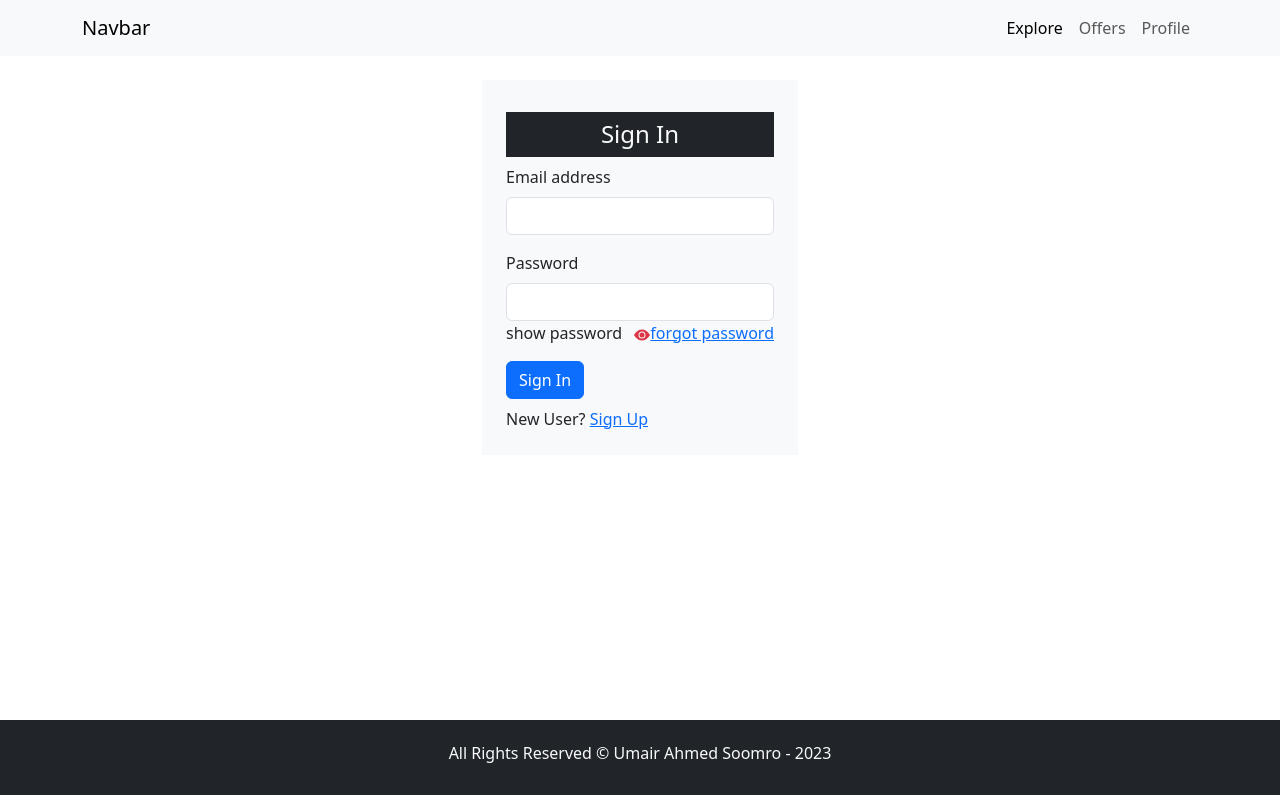
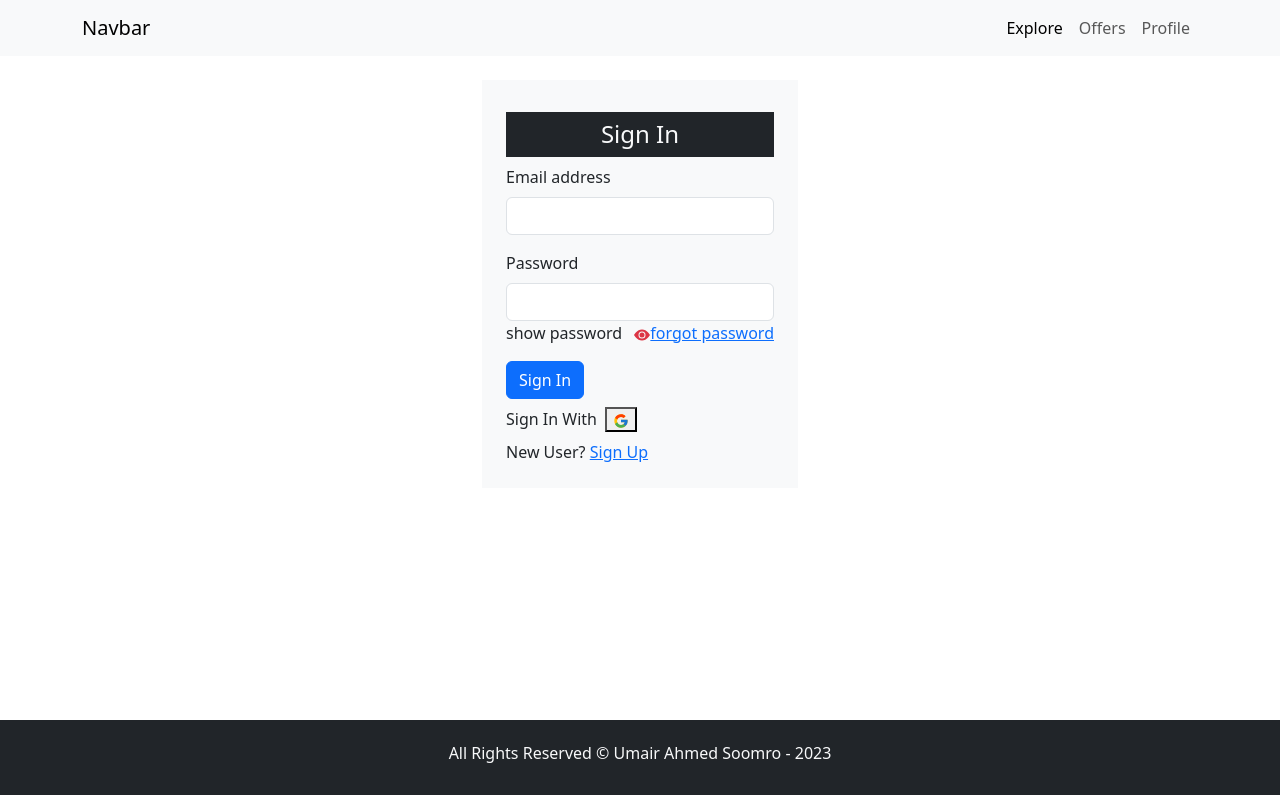
Before and after one commit to Umair513/House_Market-Place-App, a React (Create React App) app in the folder house-market-react-firebase/: page /signin in a window 1280 px wide. Built offline with nearby package versions, Linux system fonts and the light colour scheme.

Commit message:
Done with Google Auth functionality

```diff
--- /dev/null
+++ b/house-market-react-firebase/src/components/OAuth.js
@@ -0,0 +1,44 @@
+import React from 'react'
+import { useLocation, useNavigate } from 'react-router-dom'
+import { getAuth, signInWithPopup, GoogleAuthProvider } from 'firebase/auth'
+import { doc, setDoc, getDoc, serverTimestamp } from "firebase/firestore"
+import { db } from "../firebase.config"
+import { toast } from "react-toastify"
+import { FcGoogle } from "react-icons/fc"
+
+const OAuth = () => {
+
+    const onGoogleAuthHandler = async () => {
+        try {
+            const auth = getAuth()
+            const provider = new GoogleAuthProvider()
+            const result = await signInWithPopup(auth, provider)
+            const user = result.user
+            const docRef = doc(db, "users", user.uid)
+            const docSnap = await getDoc(docRef)
+            if (!docSnap.exists()) {
+                await setDoc(doc(db, "users", user.uid), {
+                    name: user.displayName,
+                    email: user.email,
+                    timestamp: serverTimestamp()
+                })
+            }
+            navigate("/")
+        } catch (error) {
+            toast.error("Google Auth Failed")
+        }
+    }
+    const navigate = useNavigate()
+    const location = useLocation()
+    return (
+        <div>
+            <h6 className='mt-2'>Sign {location.pathname === "/signup" ? "Up" : "In"} With &nbsp;
+                <button onClick={onGoogleAuthHandler}>
+                    <FcGoogle></FcGoogle>
+                </button>
+            </h6>
+        </div>
+    )
+}
+
+export default OAuth
--- a/house-market-react-firebase/src/pages/SignIn.js
+++ b/house-market-react-firebase/src/pages/SignIn.js
@@ -5,6 +5,7 @@ import { useNavigate } from 'react-router-dom'
 import { BsFillEyeFill } from "react-icons/bs"
 import Layout from '../components/Layout/Layout'
 import { toast } from 'react-toastify'
+import OAuth from '../components/OAuth'
 
 const SignIn = () => {
     const [showPassword, setShowPassword] = useState(false)
@@ -52,8 +53,8 @@ const SignIn = () => {
                     </div>
 
                     <button type="submit" className="btn btn-primary">Sign In</button>
+                    <OAuth></OAuth>
                     <div className='mt-2'>
-
                         <span>New User?</span> <Link to="/signup">Sign Up</Link>
                     </div>
                 </form>
--- a/house-market-react-firebase/src/pages/SignUp.js
+++ b/house-market-react-firebase/src/pages/SignUp.js
@@ -7,6 +7,7 @@ import { db } from "../firebase.config"
 import { doc, setDoc, serverTimestamp } from "firebase/firestore"
 import Layout from '../components/Layout/Layout'
 import { toast } from 'react-toastify'
+import OAuth from '../components/OAuth'
 
 const SignUp = () => {
     const [showPassword, setShowPassword] = useState(false)
@@ -62,7 +63,8 @@ const SignUp = () => {
 
                     <button type="submit" className="btn btn-primary">Sign Up</button>
                     <div>
-                        <h6>Login with Google</h6>
+
+                        <OAuth></OAuth>
                         <span>Already User</span> <Link to="/signin">Login</Link>
                     </div>
                 </form>
```
